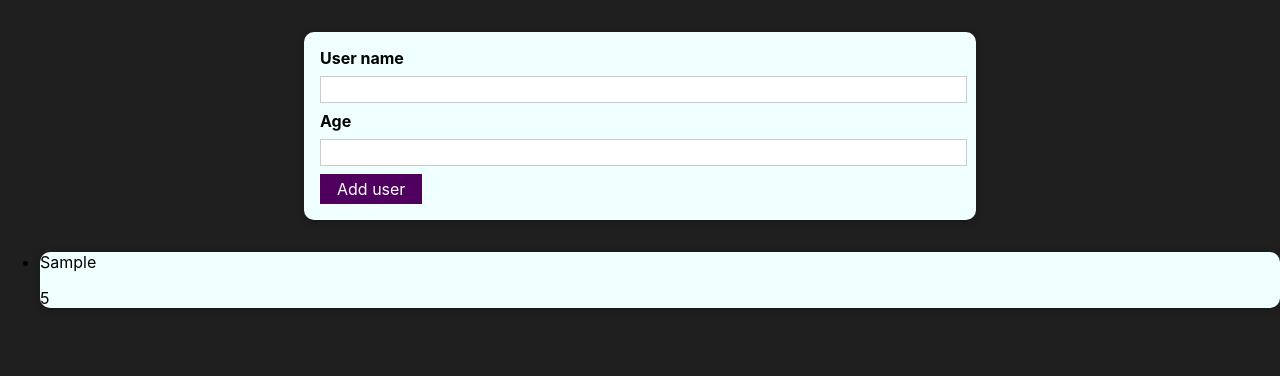
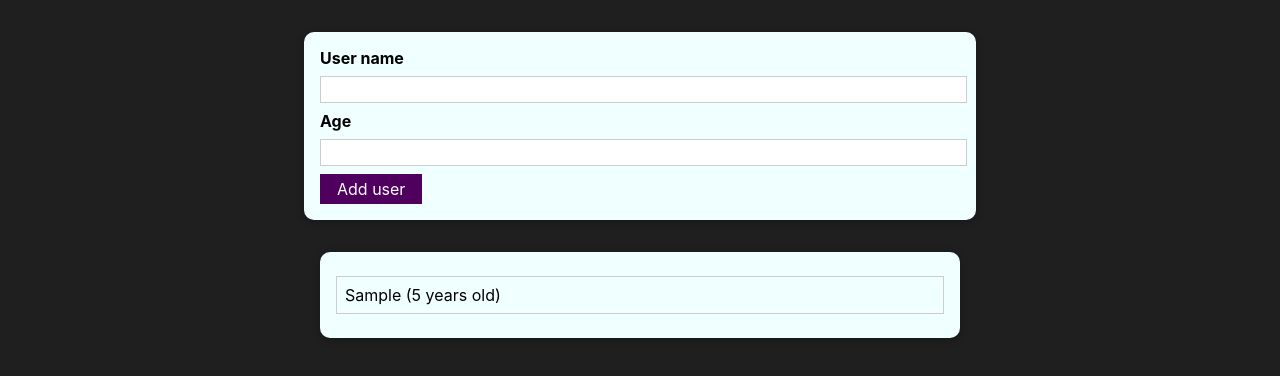
Before and after one commit to alexa5etrova/userAdder, a React (Create React App) app: page / in a window 1280 px wide. Both pictures are taken after typing "Sample", "5" into the empty fields and a click on the button "Add user". Shown: the top 376 px of the page. Built offline with nearby package versions, Linux system fonts and the light colour scheme.

Commit message:
Styled Users List

```diff
--- a/src/App.js
+++ b/src/App.js
@@ -9,7 +9,7 @@ function App() {
   let onUserEntered = (name, age) => {
     setEnteredUsers((prev) => [
       ...prev,
-      { key: Math.floor(Math.random()) * 1000, userName: name, age: age },
+      { id: Math.floor(Math.random()) * 1000, userName: name, age: age },
     ]);
   };
 
--- a/src/components/Users/UserList.js
+++ b/src/components/Users/UserList.js
@@ -1,13 +1,17 @@
+import Card from "../UI/Card";
 import styles from "./UserList.module.css";
-import UserListItem from "./UserListItem";
 
 const UserList = (props) => {
   return (
-    <ul>
-      {props.users.map((user) => (
-        <UserListItem user={user} />
-      ))}
-    </ul>
+    <Card className={styles.users}>
+      <ul>
+        {props.users.map((item) => (
+          <li key={item.id}>
+            {item.userName} ({item.age} years old)
+          </li>
+        ))}
+      </ul>
+    </Card>
   );
 };
 
--- a/src/components/Users/UserList.module.css
+++ b/src/components/Users/UserList.module.css
@@ -0,0 +1,16 @@
+.users {
+  margin: 2rem auto;
+  width: 90%;
+  max-width: 40rem;
+}
+
+.users ul {
+  list-style: none;
+  padding: 1rem;
+}
+
+.users li {
+  border: 1px solid #ccc;
+  margin: 0.5rem 0;
+  padding: 0.5rem;
+}
--- a/src/components/Users/UserListItem.js
+++ /dev/null
@@ -1,15 +0,0 @@
-import Card from "../UI/Card";
-import styles from "./UserListItem.module.css";
-
-const UserListItem = (props) => {
-  return (
-    <li key={props.user.key}>
-      <Card>
-        <p>{props.user.userName}</p>
-        <p>{props.user.age}</p>
-      </Card>
-    </li>
-  );
-};
-
-export default UserListItem;
```
Also changed, not shown: src/components/Users/UserListItem.module.css (deleted).
